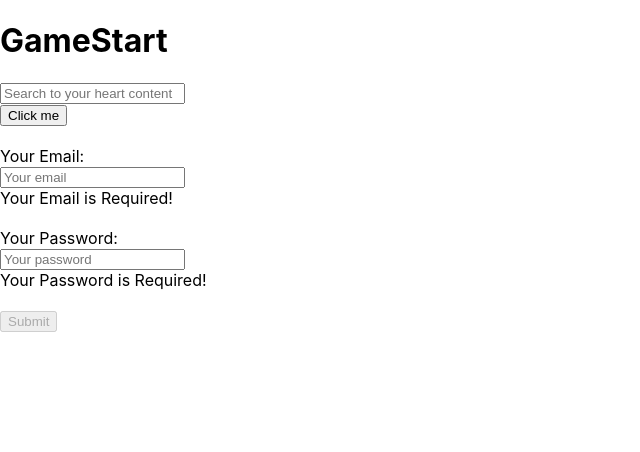
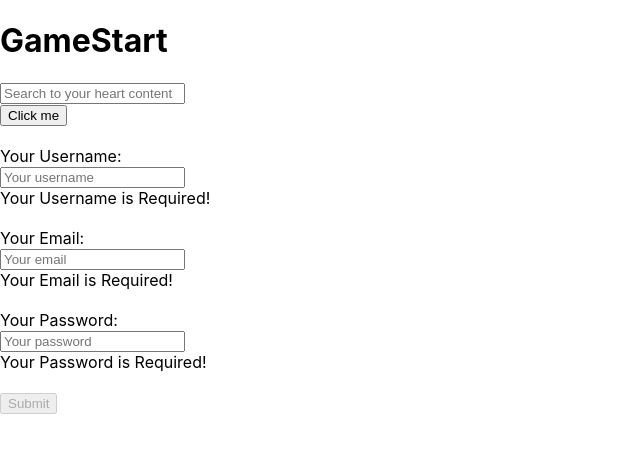
Before and after one commit to KevinGKorza/stardust-crusaders, a React (Create React App) app in the folder client/: page / in a window 1280 px wide. Shown: the top 452 px of the page, without its empty margins (0-640 px from the left). Built offline with nearby package versions, Linux system fonts and the light colour scheme.

Commit message:
added the Username in the LoginForm

```diff
--- a/client/src/components/LoginForm.js
+++ b/client/src/components/LoginForm.js
@@ -7,7 +7,7 @@
 
 //Setting up email and password validation
 const LoginForm = () => {
-    const [userFormData, setUserFormData] = useState({email: '', password: ''});
+    const [userFormData, setUserFormData] = useState({username: '', email: '', password: ''});
     const[validated] = useState(false);
     const [showAlert, setShowAlert] = useState(false);
     const handleInputChange = (event) => {
@@ -48,6 +48,18 @@
                     Your login information is wrong, please try again!
                 </Alert>
                 <Form.Group>
+                    <br>
+                    </br>
+                    <Form.Label htmlFor='username'>Your Username:<br></br></Form.Label>
+                    <Form.Control
+                    type='text'
+                    placeholder='Your username'
+                    name='username'
+                    onChange={handleInputChange}
+                    value={userFormData.username}
+                    required
+                    />
+                     <Form.Control.Feedback type='invalid'>Your Username is Required!</Form.Control.Feedback>
                     <br>
                     </br>
                     <Form.Label htmlFor='email'>Your Email:<br></br></Form.Label>
```
